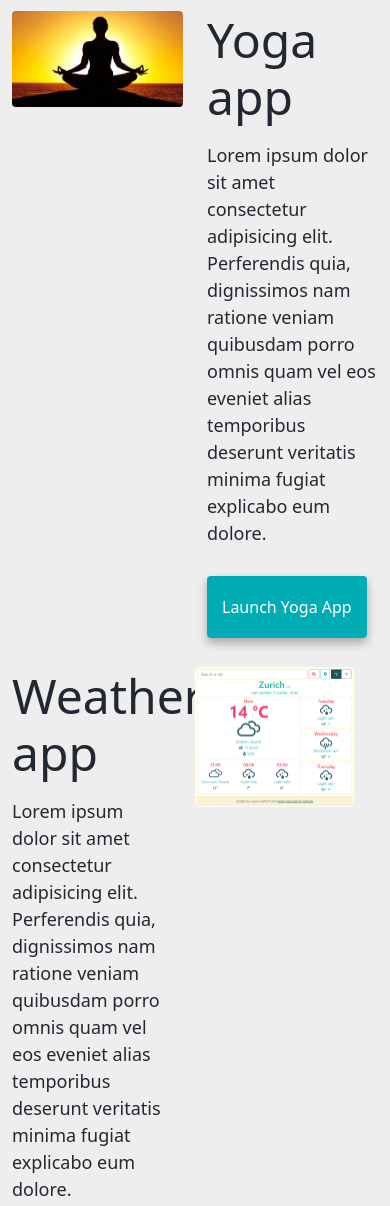
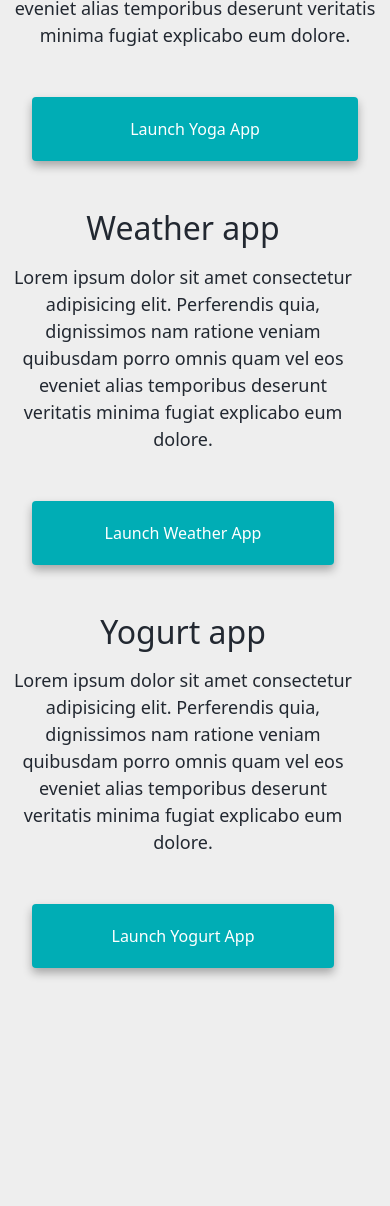
Before and after one commit to lauher/Resposive-Website-for-SheCodes-Responsive, a plain HTML site: page index.html in a window 390 px wide. Shown: the part 629-1835 px from the top of the page. After the commit the page ends 1697 px from the top, so only its background shows below. Drawn offline with nearby package versions, Linux system fonts and the light colour scheme.

Commit message:
Made the website more responsive

```diff
--- a/index.html
+++ b/index.html
@@ -4,7 +4,7 @@
     <meta charset="UTF-8" />
     <meta http-equiv="X-UA-Compatible" content="IE=edge" />
     <meta name="viewport" content="width=device-width, initial-scale=1.0" />
-    <meta name="description" content="Laura Herbert is a Front-end developer based in Aarau (CH). View her portfolio and contact her with job enquiries.">
+    <meta name="description" content="About page - Laura Herbert is a Front-end developer based in Aarau (CH). View her portfolio and contact her with job enquiries.">
     <title>Front-end developer - Laura Herbert</title>
     <link
       href="https://cdn.jsdelivr.net/npm/bootstrap@5.0.1/dist/css/bootstrap.min.css"
@@ -69,10 +69,10 @@
     </div>
     <div class="container">
         <div class="row">
-          <div class="col-6">
-            <img src="/images/yoga.png" class="img-fluid rounded" alt="Picture of Yoga"/>
+          <div class="col-sm-6">
+            <img src="/images/yoga.png" class="img-fluid rounded d-none d-sm-block" alt="Picture of Yoga"/>
           </div>
-          <div class="col-6">
+          <div class="col-sm-6">
             <h2 class="mb-3">Yoga app</h2>
             <p>
               Lorem ipsum dolor sit amet consectetur adipisicing elit. Perferendis
@@ -81,11 +81,11 @@
               dolore.
             </p>
             <div class="mt-5">
-              <a href="#" class="primary-link" target="_blank" title="Launch Yoga App">Launch Yoga App</a>
+              <a href="#" class="primary-link project-link" target="_blank" title="Launch Yoga App">Launch Yoga App</a>
             </div>
           </div>
           <div class="row mt-5">
-            <div class="col-6">
+            <div class="col-sm-6">
               <h2 class="mb-3">Weather app</h2>
               <p>
                 Lorem ipsum dolor sit amet consectetur adipisicing elit. Perferendis
@@ -94,18 +94,18 @@
                 explicabo eum dolore.
               </p>
               <div class="mt-5">
-                <a href="https://infallible-newton-8bc2dd.netlify.app/" class="primary-link" target="_blank" title="Launch Weather App">Launch Weather App</a>
+                <a href="https://infallible-newton-8bc2dd.netlify.app/" class="primary-link project-link" target="_blank" title="Launch Weather App">Launch Weather App</a>
               </div>
             </div>
-            <div class="col-6">
-              <img src="/images/weather.png" class="img-fluid rounded" alt="Picture of Weather App"/>
+            <div class="col-sm-6">
+              <img src="/images/weather.png" class="img-fluid rounded d-none d-sm-block" alt="Picture of Weather App"/>
             </div>
           </div>
         <div class="row mt-5">
-              <div class="col-6">
-                <img src="/images/yogurt.png" class="img-fluid rounded" alt="Picture of Yogurt">
+              <div class="col-sm-6">
+                <img src="/images/yogurt.png" class="img-fluid rounded d-none d-sm-block" alt="Picture of Yogurt">
               </div>
-              <div class="col-6">
+              <div class="col-sm-6">
                 <h2 class="mb-3">Yogurt app</h2>
                 <p>
                   Lorem ipsum dolor sit amet consectetur adipisicing elit. Perferendis
@@ -114,7 +114,7 @@
                   dolore.
                 </p>
                 <div class="mt-5">
-                  <a href="#" class="primary-link" target="_blank" title="Launch Yogurt App">Launch Yogurt App</a>
+                  <a href="#" class="primary-link project-link" target="_blank" title="Launch Yogurt App">Launch Yogurt App</a>
                 </div>
               </div>
         </div>
--- a/src/style.css
+++ b/src/style.css
@@ -10,7 +10,7 @@
 body {
   background: var(--color-d);
   color: var(--color-a);
-  margin: 100px 0 0 0;
+  margin: 100px 0;
 }
 
 h1,
@@ -57,6 +57,10 @@ p {
   text-transform: capitalize;
 }
 
+.primary-link:hover {
+  color: white;
+}
+
 .secondary-link {
   color: var(--color-c);
   border: 1px solid var(--color-c);
@@ -91,3 +95,22 @@ p {
 .email-link:hover {
   text-decoration: underline;
 }
+
+@media (max-width: 576px) {
+  h1 {
+    font-size: 48px;
+    line-height: 1.5;
+  }
+  h2 {
+    font-size: 32px;
+    text-align: center;
+  }
+  p {
+    text-align: center;
+  }
+  .project-link {
+    display: block;
+    text-align: center;
+    margin: 0 20px;
+  }
+}
```
Also changed, not shown: about.html (+3 -3 lines).
